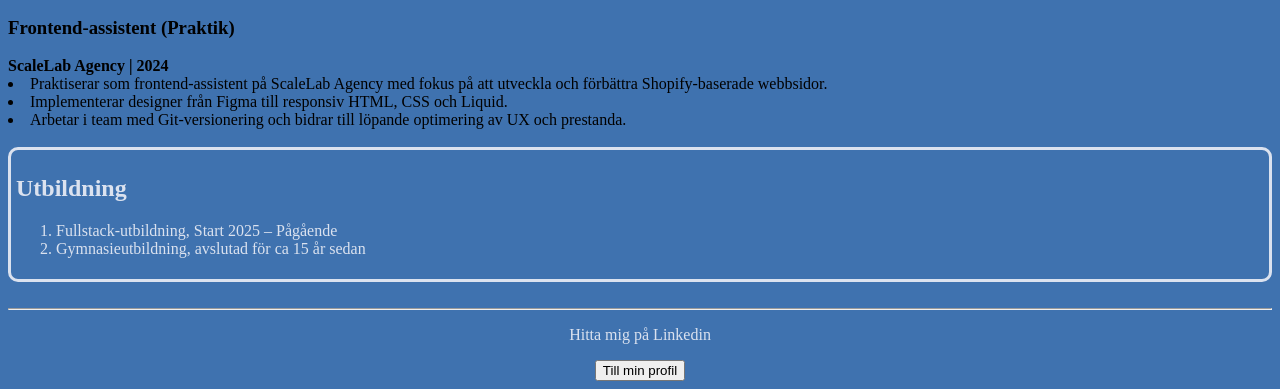
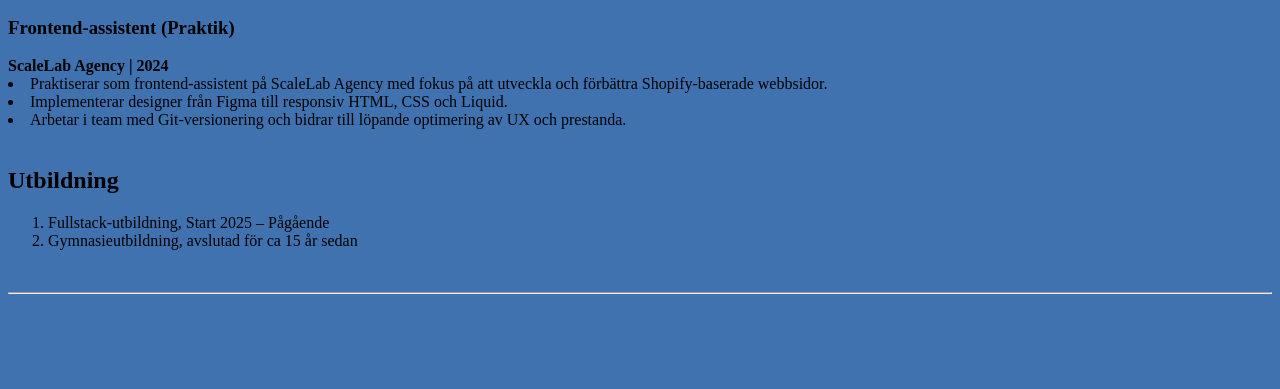
Before and after one commit to NikosKiosses/my-profile, a plain HTML site: page index.html in a window 1280 px wide. Shown: the part 573-962 px from the top of the page. After the commit the page ends 875 px from the top, so only its background shows below. Drawn offline with Linux system fonts and the light colour scheme.

Commit message:
fixat listan med utbildning

```diff
--- a/index.html
+++ b/index.html
@@ -36,7 +36,7 @@
 
 <br>
 
-<section class="Erfarenhet"></section>
+<section class="Erfarenhet">
 <br>
 <h2 class="h2-position">Erfarenhet</h2>
 <div class="company group"></div>
@@ -51,20 +51,15 @@
 
 
 <br>
-<div class="card3">
-<h2>Utbildning</h2>
-<ol>
+<section class="Utbildning">
+<h2 class="h2-position">Utbildning</h2>
+<ol class="lista-utbildning">
     <li>Fullstack-utbildning, Start 2025 – Pågående</li>
     <li>Gymnasieutbildning, avslutad för ca 15 år sedan</li>
 </ol>
-</div>
+</section>
 <br>
 <hr>
-<div class="linkedin">
-<p>Hitta mig på Linkedin</p>
-<a href="https://www.linkedin.com/in/nikolaos-kiosses-99187124a/" target="_blank">
-    <button>Till min profil</button>
-</a>
-</div>
+
 </body>
 </html>
```
